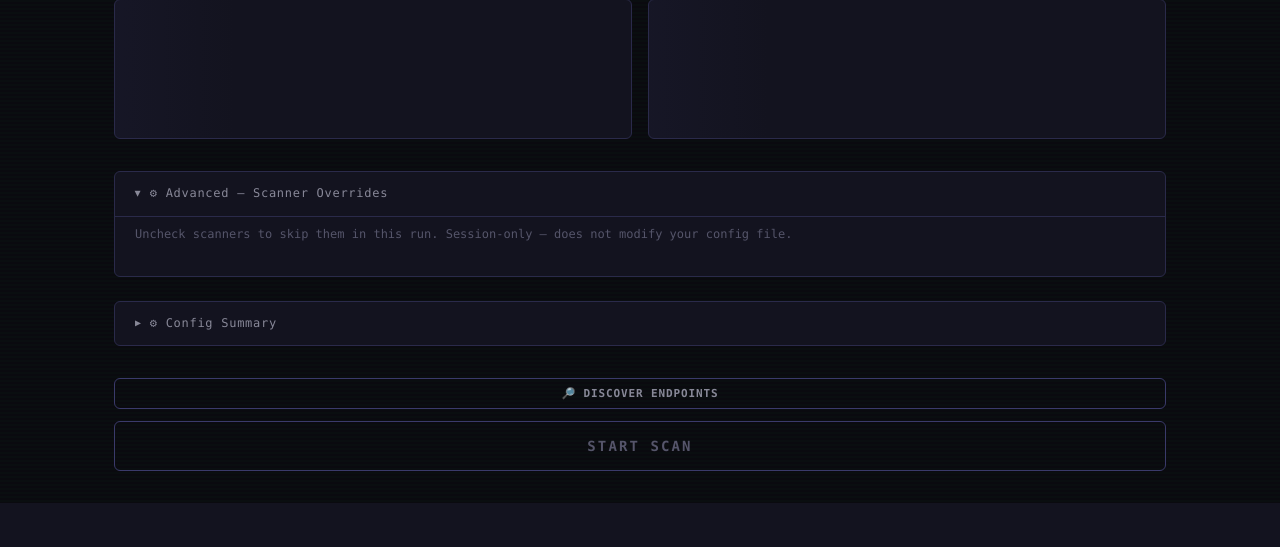
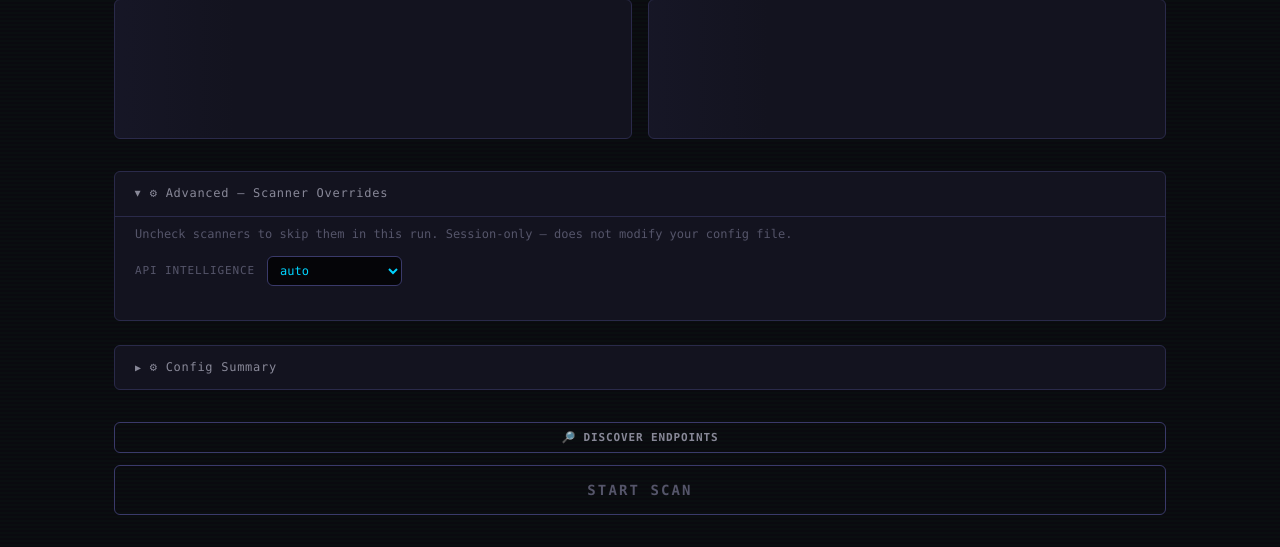
Before and after one commit to francisN21/vibe-iterator, a FastAPI app: page / in a window 1280 px wide, after a click on "⚙ Advanced — Scanner Overrides". Shown: the part 384-931 px from the top of the page. Before the commit the page ends 887 px from the top, so only its background shows below. Run offline with FastAPI, Linux system fonts and the light colour scheme; data that the repository does not hold is empty.

Commit message:
feat: expose api intelligence controls

```diff
--- a/vibe_iterator/server/routes.py
+++ b/vibe_iterator/server/routes.py
@@ -20,6 +20,8 @@ from vibe_iterator.scanners.base import ScanEvent
 logger = logging.getLogger(__name__)
 
 router = APIRouter()
+
+_API_INTELLIGENCE_MODES = {"auto", "safe", "aggressive", "off"}
 
 # --------------------------------------------------------------------------- #
 # Static scanner metadata — avoids importing all scanner modules per request  #
@@ -261,6 +263,7 @@ _STAGE_LABELS = {
 class StartScanRequest(BaseModel):
     stage: str
     scanner_overrides: list[str] | None = None
+    api_intelligence_mode: str | None = None
 
 
 class MarkItem(BaseModel):
@@ -364,6 +367,15 @@ async def start_scan(body: StartScanRequest, request: Request) -> dict:
                         f"Valid names: {stage_scanners}"
                     ),
                 )
+
+    if body.api_intelligence_mode is not None:
+        if body.api_intelligence_mode not in _API_INTELLIGENCE_MODES:
+            valid = ", ".join(sorted(_API_INTELLIGENCE_MODES))
+            raise HTTPException(
+                status_code=400,
+                detail=f"Invalid api_intelligence_mode: '{body.api_intelligence_mode}'. Valid modes: {valid}.",
+            )
+        config.api_intelligence.mode = body.api_intelligence_mode
 
     loop = asyncio.get_event_loop()
     scan_id = str(uuid.uuid4())
--- a/vibe_iterator/server/static/css/dashboard.css
+++ b/vibe_iterator/server/static/css/dashboard.css
@@ -398,6 +398,50 @@ code, pre { font-family: var(--font-mono); }
 .config-value.warn { color: var(--amber); }
 .config-value.bad  { color: var(--red); }
 
+.api-intel-control {
+  display: flex;
+  align-items: center;
+  gap: 0.75rem;
+  flex-wrap: wrap;
+  padding: 0.25rem 0 0.65rem;
+}
+
+.api-intel-control label {
+  color: var(--text-muted);
+  font-size: 11px;
+  letter-spacing: 0.08em;
+  text-transform: uppercase;
+}
+
+.api-intel-select {
+  min-width: 135px;
+  height: 30px;
+  background: var(--bg-terminal);
+  border: 1px solid var(--border-bright);
+  border-radius: var(--radius);
+  color: var(--cyan);
+  font-family: var(--font-mono);
+  font-size: 12px;
+  padding: 0 0.5rem;
+  outline: none;
+}
+
+.api-intel-select:focus {
+  border-color: var(--cyan);
+  box-shadow: 0 0 10px rgba(0,212,255,0.16);
+}
+
+.api-intel-warning {
+  color: var(--amber);
+  background: rgba(255,176,0,0.06);
+  border: 1px solid rgba(255,176,0,0.3);
+  border-radius: var(--radius);
+  padding: 0.55rem 0.75rem;
+  margin-bottom: 0.75rem;
+  font-size: 11px;
+  line-height: 1.55;
+}
+
 /* ---- Buttons ---- */
 .btn {
   display: inline-flex;
--- a/vibe_iterator/server/static/index.html
+++ b/vibe_iterator/server/static/index.html
@@ -45,6 +45,18 @@
       <p style="color:var(--text-muted);font-size:12px;padding:0.5rem 0">
         Uncheck scanners to skip them in this run. Session-only — does not modify your config file.
       </p>
+      <div class="api-intel-control">
+        <label for="api-intel-mode">API Intelligence</label>
+        <select id="api-intel-mode" class="api-intel-select">
+          <option value="auto" selected>auto</option>
+          <option value="safe">safe</option>
+          <option value="aggressive">aggressive</option>
+          <option value="off">off</option>
+        </select>
+      </div>
+      <div class="api-intel-warning hidden" id="api-intel-warning">
+        Aggressive sends extra HTTP requests beyond normal browsing and may trigger logs, rate limits, analytics events, emails, audit alerts, or WAF rules. Use only on localhost, staging, or authorized targets.
+      </div>
       <div id="override-checkboxes" style="display:flex;flex-wrap:wrap;gap:0.5rem;padding:0.25rem 0"></div>
     </div>
   </details>
--- a/vibe_iterator/server/static/js/app.js
+++ b/vibe_iterator/server/static/js/app.js
@@ -78,6 +78,22 @@ async function initHomePage() {
   document.getElementById('start-btn').addEventListener('click', onStartScan);
   document.getElementById('discover-btn').addEventListener('click', startDiscovery);
   document.getElementById('cancel-existing-btn').addEventListener('click', cancelExistingAndStart);
+
+  const apiIntelMode = document.getElementById('api-intel-mode');
+  if (apiIntelMode) {
+    apiIntelMode.addEventListener('change', updateApiIntelligenceWarning);
+    updateApiIntelligenceWarning();
+  }
+}
+
+function getApiIntelligenceMode() {
+  return document.getElementById('api-intel-mode')?.value || 'auto';
+}
+
+function updateApiIntelligenceWarning() {
+  const warning = document.getElementById('api-intel-warning');
+  if (!warning) return;
+  warning.classList.toggle('hidden', getApiIntelligenceMode() !== 'aggressive');
 }
 
 function renderHomeConfig(cfg) {
@@ -285,7 +301,11 @@ async function onStartScan() {
   try {
     await apiFetch('/api/scan/start', {
       method: 'POST',
-      body: JSON.stringify({ stage: _selectedStage, scanner_overrides: overrides }),
+      body: JSON.stringify({
+        stage: _selectedStage,
+        scanner_overrides: overrides,
+        api_intelligence_mode: getApiIntelligenceMode(),
+      }),
     });
     window.location.href = `/scan?stage=${encodeURIComponent(_selectedStage)}`;
   } catch (e) {
@@ -313,7 +333,7 @@ async function startDiscovery() {
   try {
     await apiFetch('/api/scan/start', {
       method: 'POST',
-      body: JSON.stringify({ stage: 'discover' }),
+      body: JSON.stringify({ stage: 'discover', api_intelligence_mode: getApiIntelligenceMode() }),
     });
     window.location.href = '/scan?stage=discover';
   } catch (e) {
@@ -370,7 +390,11 @@ async function startFirebaseScan() {
   try {
     await apiFetch('/api/scan/start', {
       method: 'POST',
-      body: JSON.stringify({ stage: 'firebase', scanner_overrides: overrides }),
+      body: JSON.stringify({
+        stage: 'firebase',
+        scanner_overrides: overrides,
+        api_intelligence_mode: getApiIntelligenceMode(),
+      }),
     });
     window.location.href = '/scan?stage=firebase';
   } catch (e) {
@@ -1428,12 +1452,67 @@ function checkDeepDiveHash() {
   }
 }
 
+function renderApiInventory(inventory) {
+  const panel = document.getElementById('api-inventory-panel');
+  if (!panel) return;
+
+  if (!inventory) {
+    panel.style.display = 'none';
+    return;
+  }
+
+  const endpoints = Array.isArray(inventory.endpoints) ? inventory.endpoints : [];
+  const summary = inventory.summary || {};
+  const endpointCount = summary.endpoints ?? endpoints.length;
+  const authCount = summary.auth_observed ?? 0;
+  const hiddenCount = summary.hidden_parameters ?? 0;
+  const warnings = Array.isArray(inventory.warnings) ? inventory.warnings : [];
+
+  panel.style.display = '';
+  document.getElementById('api-inventory-mode').textContent =
+    `mode: ${inventory.mode || 'auto'} | resolved: ${inventory.resolved_mode || inventory.mode || 'auto'}`;
+  document.getElementById('api-inventory-stats').innerHTML = `
+    <span><strong>${escHtml(endpointCount)}</strong> endpoints</span>
+    <span><strong>${escHtml(authCount)}</strong> auth</span>
+    <span><strong>${escHtml(hiddenCount)}</strong> hidden params</span>
+  `;
+
+  const warningEl = document.getElementById('api-inventory-warnings');
+  warningEl.innerHTML = warnings.map(w => `<div>${escHtml(w)}</div>`).join('');
+  warningEl.style.display = warnings.length ? '' : 'none';
+
+  const rowsEl = document.getElementById('api-inventory-rows');
+  rowsEl.innerHTML = endpoints.map(endpoint => {
+    const statuses = Array.isArray(endpoint.status_codes) && endpoint.status_codes.length
+      ? endpoint.status_codes.join(', ')
+      : '--';
+    const tags = Array.isArray(endpoint.risk_tags) ? endpoint.risk_tags : [];
+    const tagsHtml = tags.length
+      ? tags.map(tag => `<span class="api-inventory-tag">${escHtml(tag)}</span>`).join('')
+      : '<span class="api-inventory-muted">none</span>';
+    return `
+      <tr>
+        <td><span class="api-method-pill">${escHtml(endpoint.method || 'GET')}</span></td>
+        <td class="api-inventory-path" title="${escHtml(endpoint.url || endpoint.path || '')}">${escHtml(endpoint.path || endpoint.normalized_path || '/')}</td>
+        <td>${escHtml(statuses)}</td>
+        <td>${escHtml(endpoint.confidence || 'unknown')}</td>
+        <td><div class="api-inventory-tags">${tagsHtml}</div></td>
+      </tr>
+    `;
+  }).join('') || `
+    <tr>
+      <td colspan="5" class="api-inventory-empty">No API endpoints captured.</td>
+    </tr>
+  `;
+}
+
 function renderDiscoverySurface(r) {
   const panel = document.getElementById('discovery-panel');
   if (!panel) return;
   const ds = r && r.discovered_surface;
   if (!ds) {
     panel.style.display = 'none';
+    renderApiInventory(null);
     return;
   }
   panel.style.display = '';
@@ -1450,7 +1529,9 @@ function renderDiscoverySurface(r) {
   const endpointsList = document.getElementById('discovery-endpoints-list');
   endpointsList.innerHTML = endpoints.map(e => `<li>${escHtml(e)}</li>`).join('');
 
-  document.getElementById('copy-discovery-btn').addEventListener('click', () => {
+  renderApiInventory(ds.api_inventory);
+
+  document.getElementById('copy-discovery-btn').onclick = () => {
     const text = [
       '=== DISCOVERED PAGES ===',
       ...pages,
@@ -1460,7 +1541,7 @@ function renderDiscoverySurface(r) {
     ].join('\n');
     copyToClipboard(text, null);
     showToast(`Copied ${pages.length} pages + ${endpoints.length} endpoints`);
-  });
+  };
 }
 
 // Auto-dispatch init function based on which page is loaded
```
Also changed, not shown: other parts of vibe_iterator/server/static/css/dashboard.css (+150 -0 lines), tests/test_server/test_routes.py (+47 -1 lines), vibe_iterator/server/static/results.html (+24 -0 lines).
